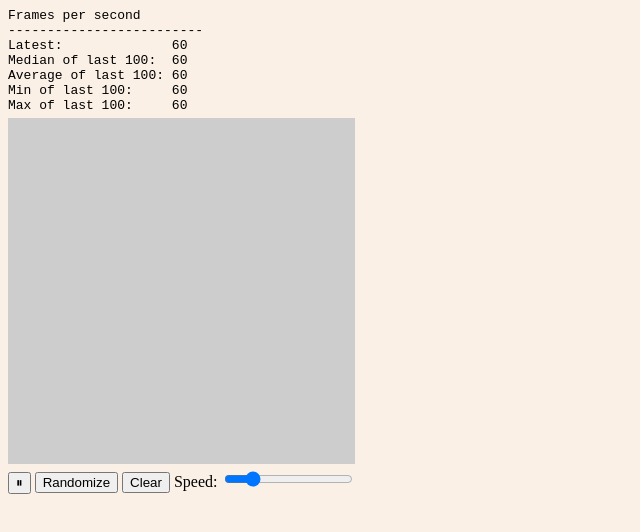
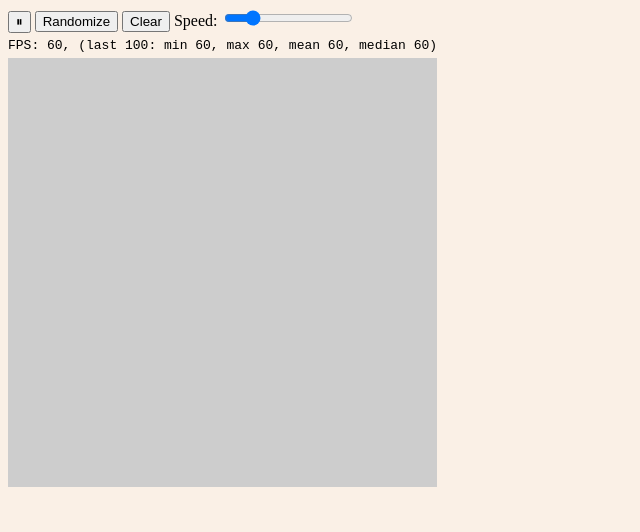
Before and after one commit to yurii-tov/rust-wasm-study, a website built with webpack: page www/index.html in a window 1280 px wide. Shown: the whole page, without its empty margins (0-640 px from the left). Built offline with nearby package versions, Linux system fonts and the light colour scheme; what wasm-game-of-life would draw is missing.

Commit message:
Better-looking stats

```diff
--- a/www/index.html
+++ b/www/index.html
@@ -25,8 +25,6 @@
       >This page contains webassembly and javascript content, please enable javascript in your
       browser.</noscript
     >
-    <div id="fps"></div>
-    <canvas id="game-of-life-canvas"></canvas>
     <span>
       <button id="play-pause"></button>
       <button id="randomize">Randomize</button>
@@ -36,7 +34,8 @@
         <input id="speed" type="range" min="1" max="100" value="50" />
       </span>
     </span>
-
+    <div id="fps"></div>
+    <canvas id="game-of-life-canvas"></canvas>
     <script src="./bootstrap.js"></script>
   </body>
 </html>
--- a/www/index.js
+++ b/www/index.js
@@ -122,15 +122,7 @@ const fps = new (class {
     let median = framesSorted[Math.floor(this.frames.length / 2)];
 
     // Render the statistics.
-    this.fps.textContent = `
-Frames per second
--------------------------
-Latest:              ${Math.round(fps)}
-Median of last 100:  ${Math.round(median)}
-Average of last 100: ${Math.round(mean)}
-Min of last 100:     ${Math.round(min)}
-Max of last 100:     ${Math.round(max)}
-`.trim();
+    this.fps.textContent = `FPS: ${Math.round(fps)}, (last 100: min ${Math.round(min)}, max ${Math.round(max)}, mean ${Math.round(mean)}, median ${Math.round(median)})`.trim();
   }
 })();
 
```
